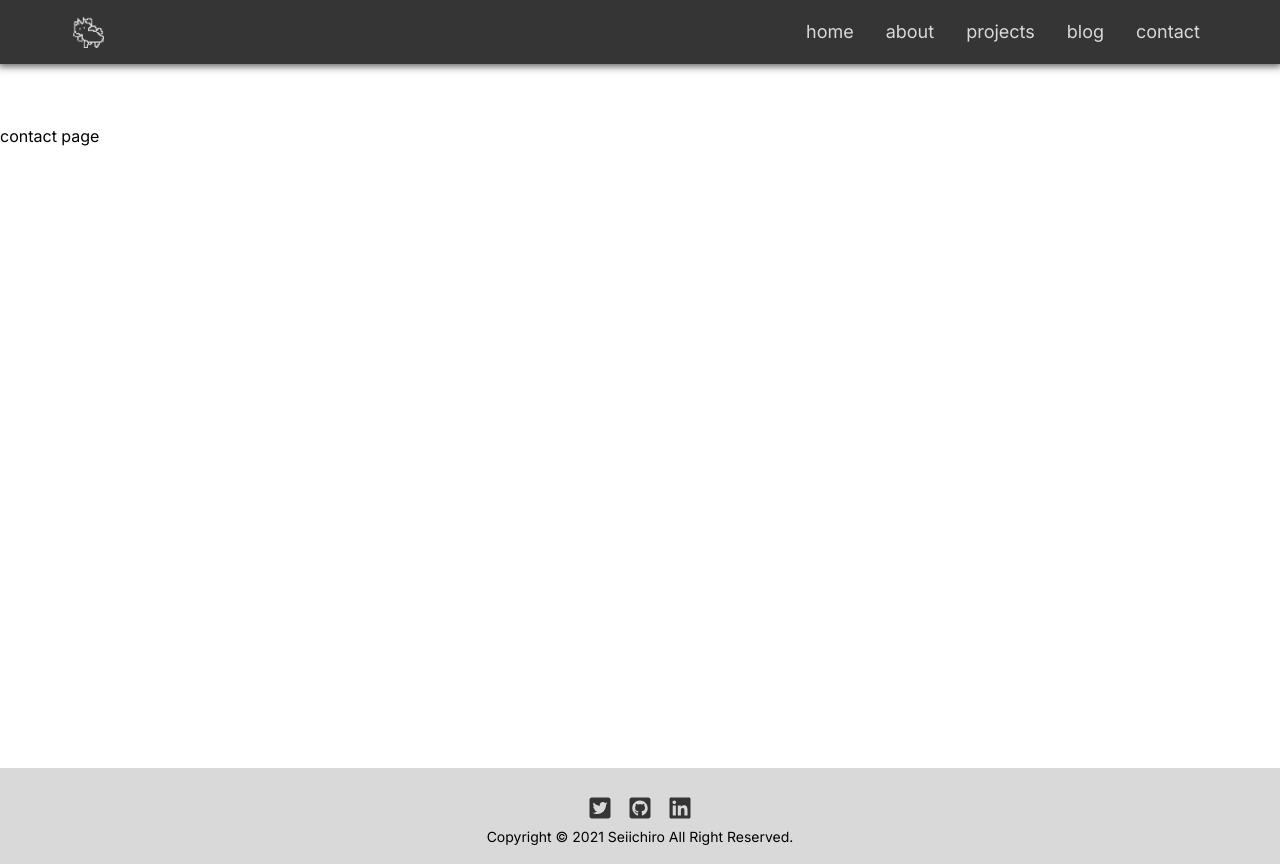
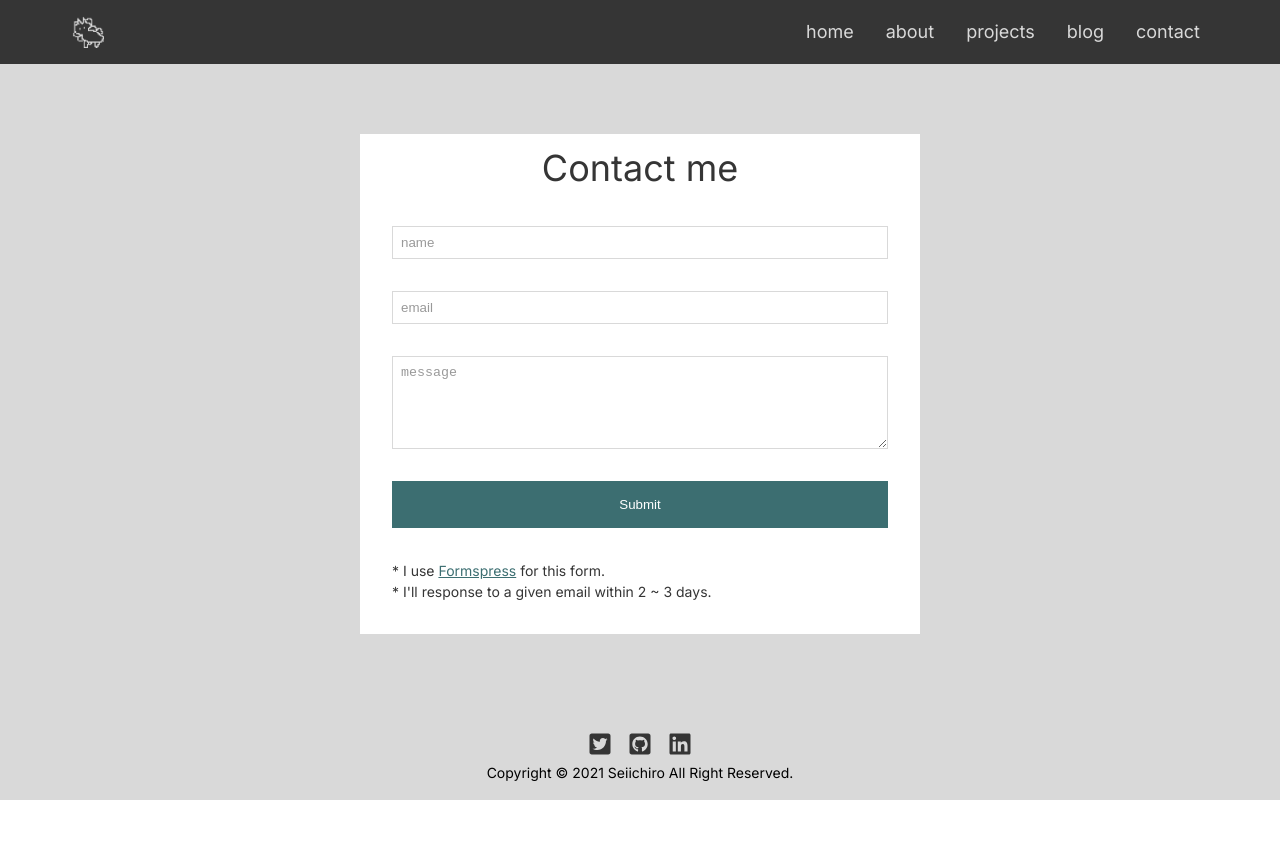
Before and after one commit to seiichiroito/portfolio, a Gatsby site: page /contact in a window 1280 px wide. After the commit the page ends 800 px from the top, so only its background shows below. Built offline with nearby package versions, Linux system fonts and the light colour scheme; Gatsby itself is replaced by a stand-in of ours.

Commit message:
Implement contact page

```diff
--- a/src/pages/contact.js
+++ b/src/pages/contact.js
@@ -6,14 +6,99 @@ import Layout from "../components/Layout"
 const Contact = () => {
   return (
     <Layout>
-      <Wrapper>contact page</Wrapper>
+      <Wrapper>
+        <div className="container contact__container">
+          <div className="contact">
+            <header className="header">
+              <h3>Contact me</h3>
+            </header>
+            <form
+              action="https://formspree.io/f/mqkwkjwo"
+              method="POST"
+              className="form"
+            >
+              <input type="text" placeholder="name" name="name" />
+              <input type="email" placeholder="email" name="email" />
+              <textarea
+                name="message"
+                rows="5"
+                placeholder="message"
+              ></textarea>
+              <button type="submit">Submit</button>
+            </form>
+            <footer className="footer">
+              <p>
+                * I use <a href="https://formspree.io/">Formspress</a> for this
+                form.
+              </p>
+              <p>* I'll response to a given email within 2 ~ 3 days.</p>
+            </footer>
+          </div>
+        </div>
+      </Wrapper>
     </Layout>
   )
 }
 
 const Wrapper = styled.section`
-  margin-top: var(--h-header);
   min-height: calc(100vh - var(--h-header) - var(--h-footer));
+  background-color: var(--light);
+  display: flex;
+  .contact__container {
+    display: flex;
+    justify-content: center;
+    align-items: center;
+  }
+  .contact {
+    flex: 1;
+    max-width: 560px;
+    background-color: var(--white);
+    padding: 1rem;
+  }
+  .header {
+    text-align: center;
+    h3 {
+      font-size: var(--fz-heading-3);
+      color: var(--dark);
+    }
+  }
+  .form {
+    margin-top: 1.5rem;
+    display: flex;
+    flex-direction: column;
+    input,
+    textarea {
+      margin: 1rem;
+      padding: 0.5rem;
+      border: 1px solid var(--light);
+      &::placeholder {
+        color: var(--dark);
+        opacity: 0.5;
+      }
+    }
+    button {
+      margin: 1rem;
+      color: var(--white);
+      background-color: var(--primary-5);
+      padding: 1rem 0;
+      border: none;
+      &:hover {
+        color: var(--white);
+        background-color: var(--primary-7);
+      }
+    }
+  }
+  .footer {
+    padding: 1rem;
+    p {
+      color: var(--dark);
+      font-size: var(--fz-paragraph);
+      line-height: var(--lh-paragraph);
+      a {
+        color: var(--primary-5);
+      }
+    }
+  }
 `
 
 export default Contact
```
